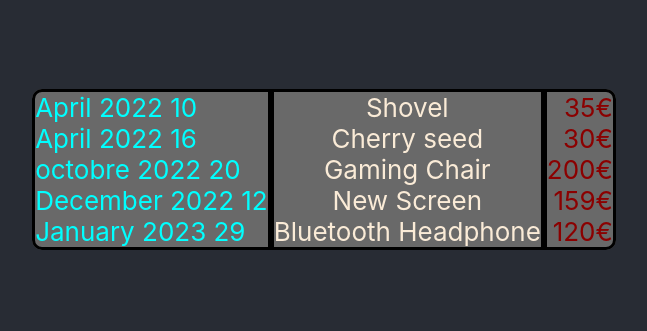
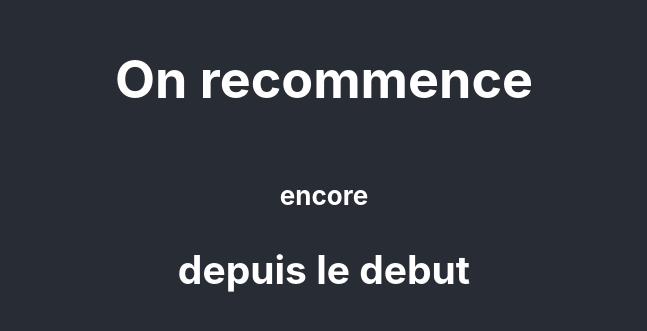
Before and after one commit to Flaimpeur/React, a React (Create React App) app in the folder my-app/: page / in a window 1280 px wide. Shown: the part 231-562 px from the top of the page, without its empty margins (316-963 px from the left). Built offline with nearby package versions, Linux system fonts and the light colour scheme.

Commit message:
Recommence depuis le début

```diff
--- a/my-app/src/App.css
+++ b/my-app/src/App.css
@@ -1,5 +1,9 @@
 .App {
    text-align: center;
+}
+
+h4{
+  text-align: center;
 }
 
 li{
--- a/my-app/src/App.js
+++ b/my-app/src/App.js
@@ -1,60 +1,69 @@
-// import logo from './logo.svg';
 import './App.css';
+import Expenses from './components/Expenses.js';
 
 function App() {
   const myBord = [
     {
       id : 'Shovel',
       value : '35€',
-      date : 'April 2022 10'
+      date : '2022 April 10',
     },
 
     {
       id : 'Cherry seed',
       value : '30€',
-      date : 'April 2022 16'
+      date : '2022 April 16',
     },
 
     {
       id : 'Gaming Chair',
       value : '200€',
-      date : 'octobre 2022 20'
+      date : '2022 October 20',
     },
 
     {
       id : 'New Screen',
       value : '159€',
-      date : 'December 2022 12'
+      date : '2022 December 12',
     },
 
     {
       id : 'Bluetooth Headphone',
       value : '120€',
-      date : 'January 2023 29'
+      date : '2023 January 29',
     },
   ]
 
 
   return (
     <div className='App-header'>
-      <div className='App-B'>
-
-        <p className='DATE'>{myBord.map((el)=>(
-          <li key={el.date}>{el.date}</li>
-        ))}
-        </p>
-
-        <p className='ID'>{myBord.map((el)=>(
-          <li key={el.id}>{el.id}</li>
-        ))}</p>
-
-        <p className='VALUE'>{myBord.map((el)=>(
-          <li key={el.value}>{el.value}</li>
-        ))}</p>
-
-      </div>
+      <h1>On recommence</h1>
+      <Expenses items={myBord} />
     </div>
   );
 }
 
+
+// return (
+//   <div className='App-header'>
+//     <div className='App-B'>
+
+//       <p className='DATE'>{myBord.map((el)=>(
+//         <li key={el.date}>{el.date}</li>
+//       ))}
+//       </p>
+
+//       <p className='ID'>{myBord.map((el)=>(
+//         <li key={el.id}>{el.id}</li>
+//       ))}</p>
+
+//       <p className='VALUE'>{myBord.map((el)=>(
+//         <li key={el.value}>{el.value}</li>
+//       ))}</p>
+
+//     </div>
+//   </div>
+// );
+
+
 export default App;
--- /dev/null
+++ b/my-app/src/components/Expenses.js
@@ -0,0 +1,12 @@
+
+function Expenses(props) {
+    return(
+        <div>
+            <h4>encore</h4>
+            <h2>depuis le debut</h2>
+
+        </div>
+    )
+}
+
+export default Expenses;
```
